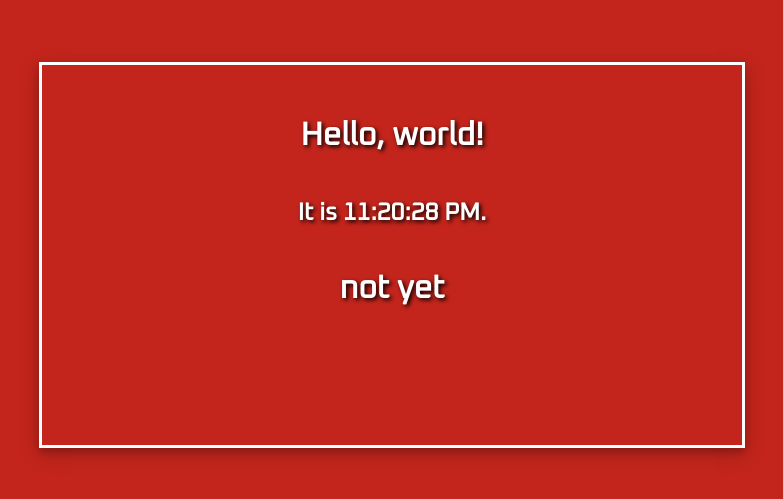
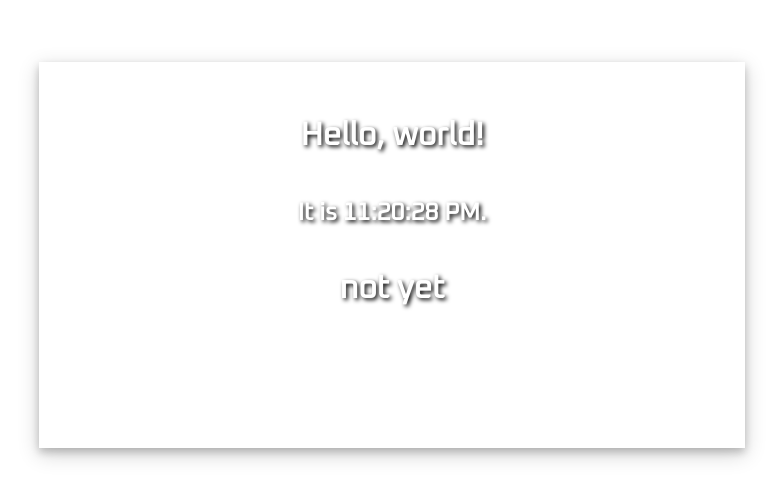
Before and after one commit to cbatsoula/color-homepage, a React (Create React App) app: page / in a window 1280 px wide. Shown: the part 145-644 px from the top of the page, without its empty margins (248-1031 px from the left). Built offline with nearby package versions, Linux system fonts and the light colour scheme; no server answers.

Commit message:
rcolor state

```diff
--- a/src/App.js
+++ b/src/App.js
@@ -8,13 +8,17 @@ class App extends React.Component {
   state = {
     date: new Date(),
     weather: {},
+    rcolor: {},
   }
 
   randomColor = () => {
     let start = "#"
-    let color = Math.floor(Math.random()*16777215).toString(16);
+    let color = Math.floor(Math.random()*16777215).toString(12);
     let backgroundcolor = start.concat(color)
-    // console.log(backgroundcolor)
+    console.log(backgroundcolor)
+    this.setState({
+      rcolor: backgroundcolor,
+    })
     return backgroundcolor
   }
 
@@ -22,6 +26,10 @@ class App extends React.Component {
     this.timerID = setInterval(
       () => this.tick(),
       1000
+    );
+    this.timerID = setInterval(
+      () => this.randomColor(),
+      5000
     );
     this.getWeather()
   }
@@ -53,9 +61,9 @@ class App extends React.Component {
 
   render () {
     // not yet is rendered for a solid minute -- figure out how to handle this better
-    // console.log("what we got", this.state.weather)
+    // console.log("what we got", this.state)
     return (
-      <div className="App" style={{backgroundColor: this.randomColor()}}>
+      <div className="App" style={{backgroundColor: this.state.rcolor}}>
         <div className="Text">
           <h1>Hello, world!</h1>
           <h2>It is {this.state.date.toLocaleTimeString()}.</h2>
--- a/src/Currently.js
+++ b/src/Currently.js
@@ -4,7 +4,7 @@ import './App.css';
 class Currently extends React.Component {
 
   render () {
-    console.log("what we got", this.props)
+    // console.log("what we got", this.props)
     return (
       <>
         <div className="Currently">
```
